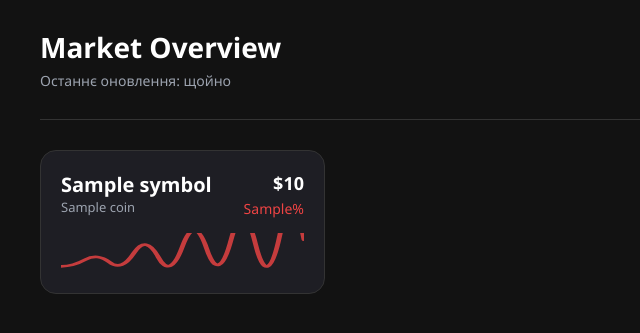
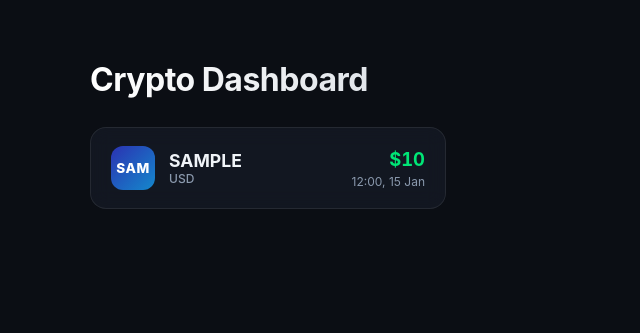
Before and after one commit to RayGo28/Market, a Django app: template backend/core/templates/main/index.html in a window 1280 px wide. Shown: the top 333 px of the page, without its empty margins (0-640 px from the left). Run offline with Django 5.2, Linux system fonts and the light colour scheme; tables that the repository leaves empty hold one stand-in row (values such as "Sample post"); the template is opened without the code that fills it: values that come from a table or form of the project are taken from there, most other values are stand-ins (such as "Sample title", 1, 10 or a date in 2020); parts of the project's set-up code (start-up, migrations or seed data) failed here and were passed over.

Commit message:
feat: Update CryptoPrice model and views, enhance styling, and add new migrations

```diff
--- a/backend/config/celery.py
+++ b/backend/config/celery.py
@@ -3,7 +3,7 @@ from celery import Celery
 
 os.environ.setdefault('DJANGO_SETTINGS_MODULE', 'config.settings')
 
-# Ось цей 'app' шукає воркер, коли ми пишемо "celery -A config"
+
 app = Celery('config')
 
 app.config_from_object('django.conf:settings', namespace='CELERY')
--- a/backend/core/models.py
+++ b/backend/core/models.py
@@ -1,12 +1,16 @@
 from django.db import models
+from django.utils import timezone
+class CryptoPrice(models.Model):
+    name = models.CharField(max_length=20, db_index=True)
+    symbol = models.CharField(max_length=10, db_index=True)
+    price = models.DecimalField(max_digits=20, decimal_places=8)
+    timestamp = models.DateTimeField(default=timezone.now, db_index=True)
 
-class CryptoPrice(models.Model):
-
-    symbol = models.CharField(max_length=10, default="BTC")
-
-    price = models.DecimalField(max_digits=20, decimal_places=2)
-
-    timestamp = models.DateTimeField(auto_now_add=True)
+    class Meta:
+        ordering = ['-timestamp']
+        indexes = [
+            models.Index(fields=['symbol', '-timestamp']),
+        ]
 
     def __str__(self):
-        return f"{self.symbol}: {self.price} ({self.timestamp})"
+        return f"{self.name}({self.symbol}) - {self.price} at {self.timestamp}"
--- a/backend/core/static/css/style.css
+++ b/backend/core/static/css/style.css
@@ -1,186 +1,116 @@
 :root {
-    --bg-dark: #121212;
-    --bg-card: #1e1e24;
-    --bg-card-hover: #2b2b36;
-    --text-main: #ffffff;
-    --text-muted: #9ca3af;
-    --accent-green: #10b981;
-    --accent-red: #ef4444;
+    --bg-main: #0b0e14;
+    --card-bg: rgba(22, 28, 39, 0.7);
+    --card-border: rgba(255, 255, 255, 0.08);
+    --card-hover-border: #00f2fe;
+    --text-primary: #f0f4f8;
+    --text-muted: #8a99ad;
+    --accent-green: #00e676;
+    --logo-bg: linear-gradient(135deg, #2b32b2, #1488cc);
 }
 
 body {
-    background-color: var(--bg-dark);
-    color: var(--text-main);
-    font-family: 'Segoe UI', Tahoma, Geneva, Verdana, sans-serif;
-}
-
-.container {
-    max-width: 1200px;
-    margin: 0 auto;
+    background-color: var(--bg-main);
+    color: var(--text-primary);
+    font-family: 'Inter', system-ui, -apple-system, sans-serif;
+    margin: 0;
     padding: 20px;
 }
 
-.market-header {
-    margin-bottom: 30px;
-    border-bottom: 1px solid #333;
-    padding-bottom: 15px;
+.wrap {
+    max-width: 1100px;
+    margin: 40px auto;
+    padding: 0 20px;
 }
 
-.market-header h1 {
-    margin: 0;
-    font-size: 28px;
-    font-weight: 600;
+h1 {
+    font-size: 2rem;
+    font-weight: 700;
+    margin-bottom: 28px;
+    letter-spacing: -0.5px;
+    background: linear-gradient(90deg, #fff, var(--text-muted));
+    background-clip: text;
+    -webkit-background-clip: text;
+    -webkit-text-fill-color: transparent;
 }
 
-.text-muted {
-    color: var(--text-muted);
-    font-size: 14px;
-    margin-top: 5px;
+.grid {
+    display: grid;
+    grid-template-columns: repeat(auto-fill, minmax(280px, 1fr));
+    gap: 16px;
 }
 
-.crypto-grid {
-    display: grid;
-    grid-template-columns: repeat(auto-fill, minmax(280px, 1fr));
-    gap: 20px;
+.card {
+    display: flex;
+    justify-content: space-between;
+    align-items: center;
+    padding: 18px 20px;
+    background: var(--card-bg);
+    border: 1px solid var(--card-border);
+    border-radius: 16px;
+    text-decoration: none;
+    backdrop-filter: blur(10px);
+    transition: all 0.25s cubic-bezier(0.4, 0, 0.2, 1);
 }
 
-.coin-card-link {
-    text-decoration: none;
-    color: inherit;
+.card:hover {
+    transform: translateY(-3px);
+    border-color: var(--card-hover-border);
+    box-shadow: 0 10px 25px -5px rgba(0, 242, 254, 0.15);
 }
 
-.coin-card {
-    background-color: var(--bg-card);
-    border-radius: 16px;
-    padding: 20px;
-    transition: all 0.3s ease;
-    border: 1px solid #333;
+.left {
     display: flex;
-    flex-direction: column;
-    gap: 15px;
+    align-items: center;
+    gap: 14px;
 }
 
-.coin-card:hover {
-    background-color: var(--bg-card-hover);
-    transform: translateY(-5px);
-    box-shadow: 0 10px 20px rgba(0,0,0,0.2);
-    border-color: #444;
+.logo {
+    width: 44px;
+    height: 44px;
+    border-radius: 12px;
+    background: var(--logo-bg);
+    color: #fff;
+    font-weight: 800;
+    font-size: 0.85rem;
+    display: flex;
+    align-items: center;
+    justify-content: center;
+    letter-spacing: 0.5px;
 }
 
-.coin-info {
-    display: flex;
-    justify-content: space-between;
-    align-items: flex-start;
-}
-
-.coin-name-wrapper {
+.meta {
     display: flex;
     flex-direction: column;
 }
 
-.coin-symbol {
-    font-size: 20px;
-    font-weight: bold;
+.symbol {
+    font-weight: 700;
+    font-size: 1.1rem;
+    color: var(--text-primary);
 }
 
-.coin-name {
-    font-size: 13px;
+.sub {
+    font-size: 0.75rem;
+    color: var(--text-muted);
+    font-weight: 500;
+}
+
+.right {
+    text-align: right;
+    display: flex;
+    flex-direction: column;
+    gap: 4px;
+}
+
+.price {
+    font-weight: 700;
+    font-size: 1.15rem;
+    color: var(--accent-green);
+    font-variant-numeric: tabular-nums;
+}
+
+.ts {
+    font-size: 0.75rem;
     color: var(--text-muted);
 }
-
-.coin-price-info {
-    text-align: right;
-}
-
-.coin-price {
-    font-size: 18px;
-    font-weight: 600;
-}
-
-.coin-change {
-    font-size: 14px;
-    font-weight: 500;
-    margin-top: 4px;
-}
-
-.coin-change.up { color: var(--accent-green); }
-.coin-change.down { color: var(--accent-red); }
-
-.sparkline {
-    height: 40px;
-    width: 100%;
-    opacity: 0.8;
-}
-
-
-.detail-container {
-    max-width: 1000px;
-    margin: 40px auto;
-    padding: 0 20px;
-}
-
-.back-btn {
-    display: inline-block;
-    color: var(--text-muted);
-    text-decoration: none;
-    margin-bottom: 20px;
-    font-size: 14px;
-    transition: color 0.2s;
-}
-
-.back-btn:hover {
-    color: var(--text-main);
-}
-
-.detail-header {
-    background-color: var(--bg-card);
-    border: 1px solid #333;
-    border-radius: 16px;
-    padding: 30px;
-    display: flex;
-    justify-content: space-between;
-    align-items: center;
-    margin-bottom: 20px;
-}
-
-.detail-title h1 {
-    margin: 0;
-    font-size: 36px;
-}
-
-.detail-title .badge {
-    background-color: #333;
-    color: #fff;
-    padding: 4px 10px;
-    border-radius: 8px;
-    font-size: 14px;
-    vertical-align: middle;
-    margin-left: 10px;
-}
-
-.detail-price-block {
-    text-align: right;
-}
-
-.main-price {
-    font-size: 42px;
-    font-weight: bold;
-    margin: 0;
-}
-
-.timestamp {
-    color: var(--text-muted);
-    font-size: 12px;
-    margin-top: 5px;
-}
-
-.chart-placeholder {
-    background-color: var(--bg-card);
-    border: 1px solid #333;
-    border-radius: 16px;
-    height: 400px;
-    display: flex;
-    align-items: center;
-    justify-content: center;
-    color: var(--text-muted);
-}
--- a/backend/core/templates/main/crypto_detail.html
+++ b/backend/core/templates/main/crypto_detail.html
@@ -30,9 +30,6 @@
 
     <script src="{% static 'js/crypto_chart.js' %}"></script>
 
-
-
-
     {% else %}
     <div class="detail-header">
         <div class="detail-title">
--- a/backend/core/templates/main/index.html
+++ b/backend/core/templates/main/index.html
@@ -4,43 +4,26 @@
 {% block title %}Крипто Дашборд{% endblock %}
 
 {% block content %}
-
-
-<div class="container">
-    <div class="market-header">
-        <h1>Market Overview</h1>
-        <p class="text-muted">Останнє оновлення: щойно</p>
-    </div>
-
-    <div class="crypto-grid">
-        {% for coin in cryptos %}
-        <a href="{% url 'crypto_detail' symbol=coin.symbol %}" class="coin-card-link">
-            <div class="coin-card">
-                <div class="coin-info">
-                    <div class="coin-name-wrapper">
-                        <span class="coin-symbol">{{ coin.symbol }}</span>
-                        <span class="coin-name">{{ coin.name }}</span>
-                    </div>
-                    <div class="coin-price-info">
-                        <div class="coin-price">${{ coin.price|intcomma }}</div>
-                        <div class="coin-change {% if coin.trend == 'up' %}up{% else %}down{% endif %}">
-                            {% if coin.trend == 'up' %}+{% endif %}{{ coin.change_pct }}%
-                        </div>
+<div class="wrap">
+    <h1>Crypto Dashboard</h1>
+    </h1>
+    <div class="grid">
+        {% for coin in coins %}
+            <a class="card" href="" title="{{ coin.symbol|upper }}">
+                <div class="left">
+                    <div class="logo">{{ coin.symbol|slice:":3"|upper }}</div>
+                    <div class="meta">
+                        <div class="symbol">{{ coin.symbol|upper }}</div>
+                        <div class="sub">USD</div>
                     </div>
                 </div>
-
-                <div class="sparkline">
-                    <svg viewBox="0 0 100 30" preserveAspectRatio="none" style="width: 100%; height: 100%;">
-                        <path d="M0,25 Q5,25 10,20 T20,22 T30,15 T40,18 T50,10 T60,12 T70,5 T80,8 T90,2 T100,5"
-                              fill="none"
-                              stroke="{% if coin.trend == 'up' %}#10b981{% else %}#ef4444{% endif %}"
-                              stroke-width="2"
-                              stroke-linecap="round"
-                              stroke-linejoin="round"/>
-                    </svg>
+                <div class="right">
+                    <div class="price">${{ coin.price|floatformat:"-2"|intcomma }}</div>
+                    <div class="ts">{{ coin.timestamp|date:"H:i, d M" }}</div>
                 </div>
-            </div>
-        </a>
+            </a>
+        {% empty %}
+            <p style="color: var(--muted);">Немає активних монет у базі.</p>
         {% endfor %}
     </div>
 </div>
--- a/backend/core/urls.py
+++ b/backend/core/urls.py
@@ -5,6 +5,6 @@ from django.conf.urls.static import static
 
 urlpatterns = [
     path('', views.index, name='index'),
-    path('crypto/<str:symbol>/', views.crypto_detail, name='crypto_detail'),
+    #path('crypto/<str:symbol>/', views.crypto_detail, name='crypto_detail'),
 
 ] + static(settings.STATIC_URL, document_root=settings.STATIC_ROOT)
--- a/docker-compose.yml
+++ b/docker-compose.yml
@@ -1,5 +1,3 @@
-version: '3.8'
-
 services:
   db:
     image: postgres:15-alpine
```
Also changed, not shown: backend/config/settings.py (+6 -7 lines), backend/core/admin.py (+11 -2 lines), backend/core/views.py (+3 -39 lines), backend/watcher/tasks.py (+19 -4 lines), backend/core/migrations/0002_alter_cryptoprice_price_alter_cryptoprice_symbol.py (added), backend/core/migrations/0003_alter_cryptoprice_options_cryptoprice_name_and_more.py (added), backend/core/migrations/0004_alter_cryptoprice_timestamp.py (added), 1 other file.
